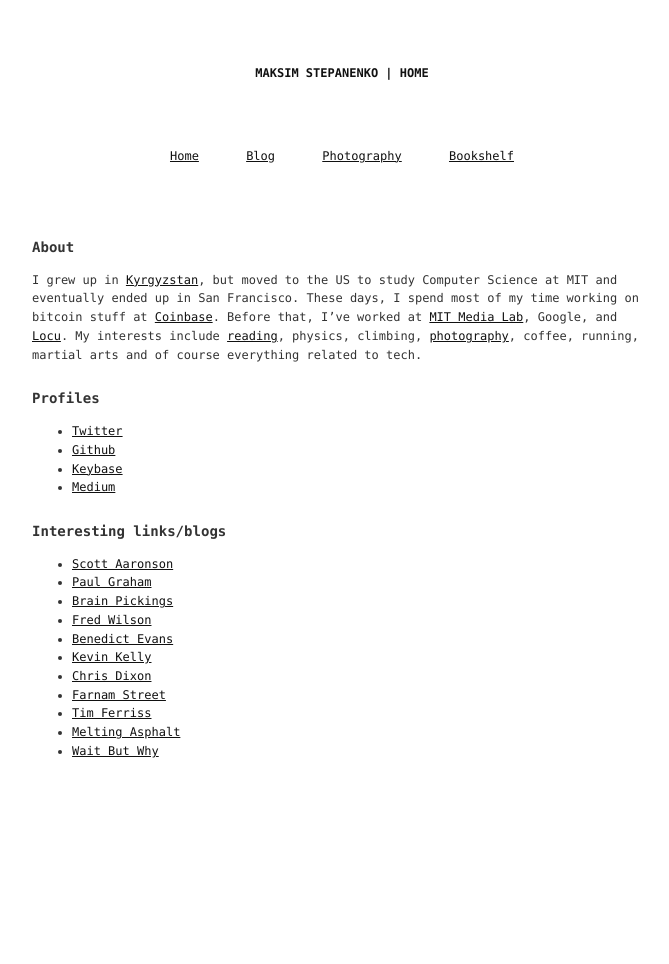
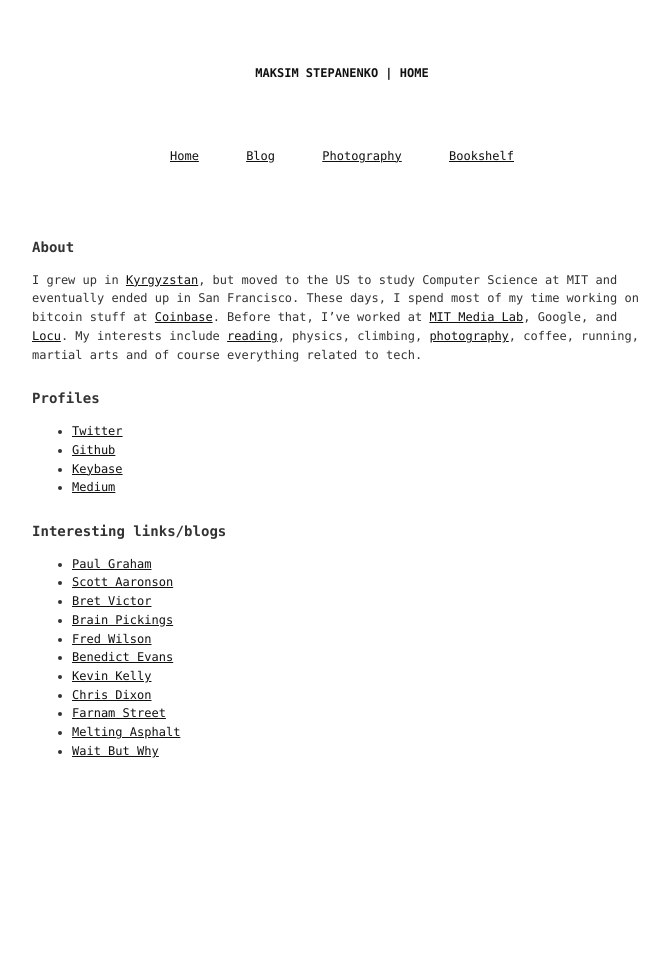
Before and after one commit to maksim-s/maksim-s.github.com, a Jekyll site: the page built from index.html, in a window 1280 px wide. Shown: the whole page, without its empty margins (298-967 px from the left). Built offline with Jekyll 4.4.1, drawn with Linux system fonts in a browser that asks for light colours.

Commit message:
Add worrydream

```diff
--- a/index.html
+++ b/index.html
@@ -22,15 +22,15 @@
   <div class='section'>
     <h3>Interesting links/blogs</h3>
     <ul>
+      <li><a href='http://www.paulgraham.com/articles.html' target='_blank'>Paul Graham</a></li>
       <li><a href='http://www.scottaaronson.com/blog/' target='_blank'>Scott Aaronson</a></li>
-      <li><a href='http://www.paulgraham.com/articles.html' target='_blank'>Paul Graham</a></li>
+      <li><a href='http://worrydream.com/' target='_blank'>Bret Victor</a></li>
       <li><a href='http://www.brainpickings.org/' target='_blank'>Brain Pickings</a></li>
       <li><a href='http://avc.com/' target='_blank'>Fred Wilson</a></li>
       <li><a href='http://ben-evans.com/' target='_blank'>Benedict Evans</a></li>
       <li><a href='http://kk.org/thetechnium/' target='_blank'>Kevin Kelly</a></li>
       <li><a href='http://cdixon.org/' target='_blank'>Chris Dixon</a></li>
       <li><a href='http://www.farnamstreetblog.com/' target='_blank'>Farnam Street</a></li>
-      <li><a href='http://fourhourworkweek.com/blog/' target='_blank'>Tim Ferriss</a></li>
       <li><a href='http://www.meltingasphalt.com/' target='_blank'>Melting Asphalt</a></li>
       <li><a href='http://waitbutwhy.com/' target='_blank'>Wait But Why</a></li>
     </ul>
```
